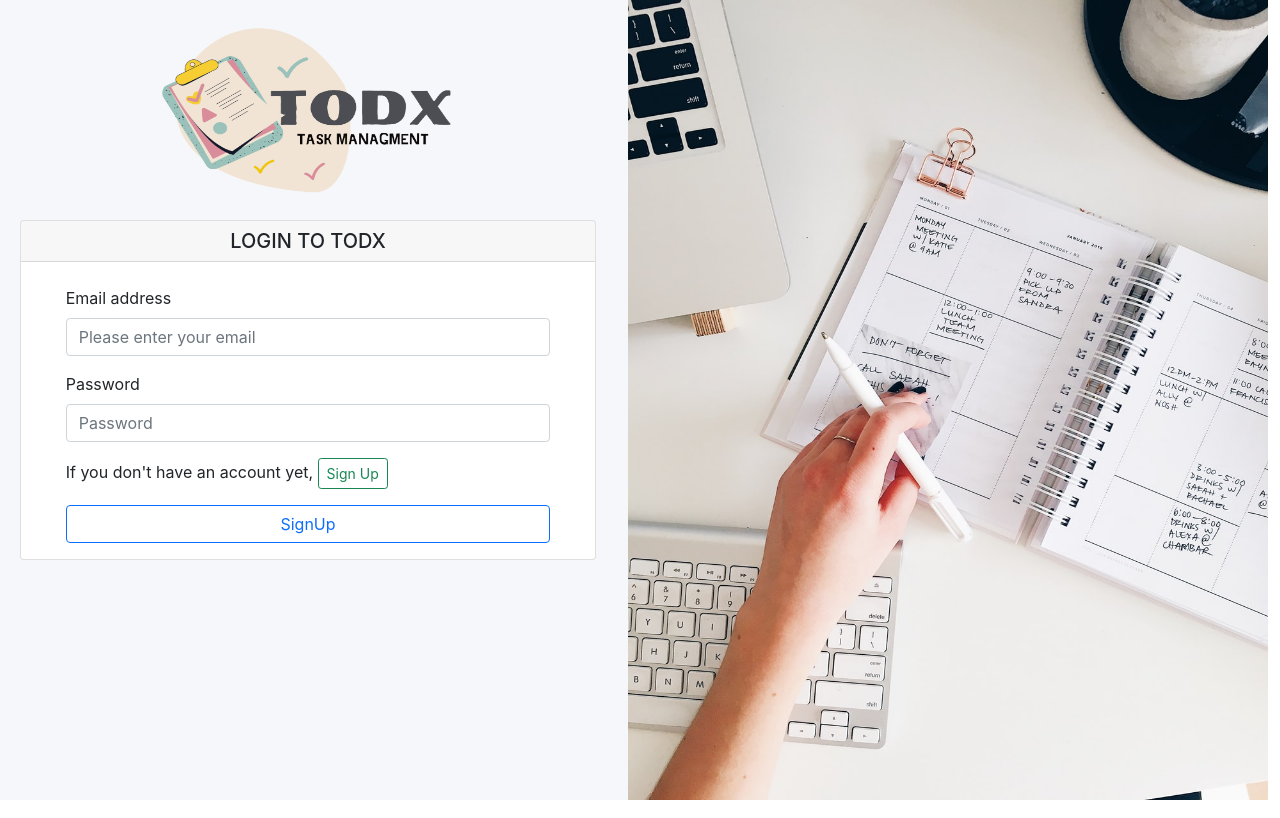
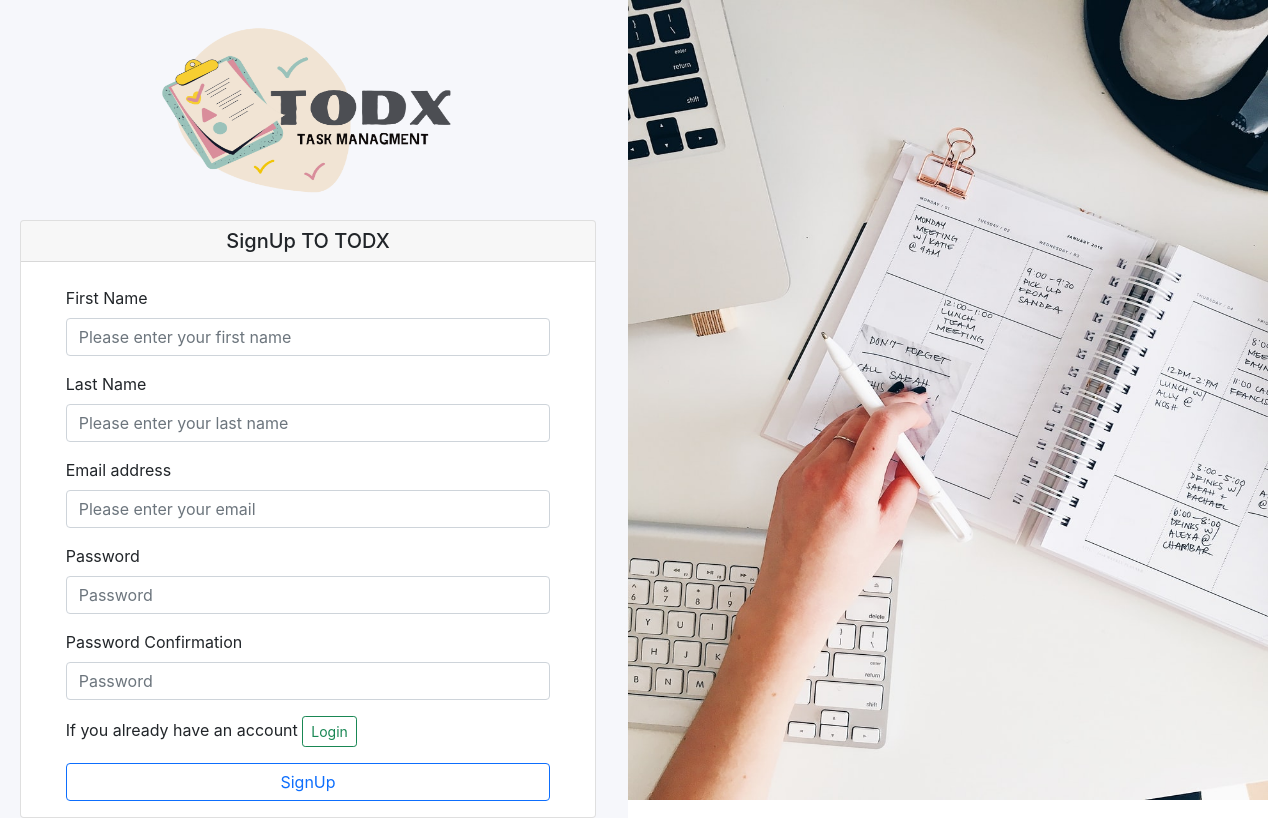
Before and after one commit to EkramMohra/Todx, a React (Create React App) app: page /signup in a window 1280 px wide. Built offline with nearby package versions, Linux system fonts and the light colour scheme; no server answers.

Commit message:
signup fix

```diff
--- a/src/Components/Authentication/SignUp.js
+++ b/src/Components/Authentication/SignUp.js
@@ -9,6 +9,7 @@ import Alert from 'react-bootstrap/Alert'
 import './styles/login.css'
 import background from './images/login-todx.jpeg'
 import logo from '../../images/logo.png'
+import { withRouter } from "react-router";
 
 const SignUp = (props) => {
   const [first, setFirst] = useState("");
@@ -52,16 +53,19 @@ const SignUp = (props) => {
 
     if (!first || !last || !email || !password) {
       seterrorMsg("please fill in all inputs")
+      setShow(true)
       return
     }
 
     if (!email.match(mailformat)) {
       seterrorMsg("please enter a valid email")
+      setShow(true)
       return
     }
 
     if(!confirmPassword(password, passwordConfirm)){
       seterrorMsg("Password Not Matched")
+      setShow(true)
       return
     }
 
@@ -80,21 +84,44 @@ const SignUp = (props) => {
         setEmail("")
         setPassword("")
         seterrorMsg("")
+        props.history.push(`/`)
       })
   }
 
-  const login = () =>  props.history.push(`/`)
+  const login = () =>  props.history.push('/')
   return (
     <Row className="row-style" >
 
         <Col sm={6} className="col-style left-side">
           <img  className="logo-login" src={logo}  alt="img login"/>
           <Card className="login-todx">
-            <Card.Header as="h5" className="header-card">LOGIN TO TODX</Card.Header>
+            <Card.Header as="h5" className="header-card">SignUp TO TODX</Card.Header>
             <Card.Body className="body-card">
               <Card.Title> { show ? <Alert key="error" variant="danger" > {errorMsg} </Alert> : null } </Card.Title>
               <Card.Text>
               <Form >
+              <Form.Group className="mb-3" controlId="formBasicEmail">
+                  <Form.Label>First Name</Form.Label>
+                  <Form.Control
+                        type="text"
+                        name="first"
+                        value={first}
+                        onChange={handleInputChange}
+                        placeholder="Please enter your first name"
+                  />
+                </Form.Group>
+
+                <Form.Group className="mb-3" controlId="formBasicEmail">
+                  <Form.Label>Last Name</Form.Label>
+                  <Form.Control
+                        type="text"
+                        name="last"
+                        value={last}
+                        onChange={handleInputChange}
+                        placeholder="Please enter your last name"
+                  />
+                </Form.Group>
+
                 <Form.Group className="mb-3" controlId="formBasicEmail">
                   <Form.Label>Email address</Form.Label>
                   <Form.Control
@@ -117,8 +144,21 @@ const SignUp = (props) => {
                       placeholder="Password"
                   />
                 </Form.Group>
+
+                <Form.Group className="mb-3" controlId="formBasicPassword">
+                  <Form.Label>Password Confirmation</Form.Label>
+                  <Form.Control
+                      type="password"
+                      name="password-confirm"
+                      className="input"
+                      value={passwordConfirm}
+                      onChange={handleInputChange}
+                      placeholder="Password"
+                  />
+                </Form.Group>
+
                 <Form.Group className="mb-3" controlId="formBasicCheckbox">
-                  If you don't have an account yet,  <Button variant="outline-success" size="sm" onClick={login}>Sign Up</Button>
+                  If you already have an account   <Button variant="outline-success" key="loginBtn" size="sm" onClick={login}>Login</Button>
                 </Form.Group>
               </Form>
               </Card.Text>
@@ -132,68 +172,4 @@ const SignUp = (props) => {
   );
 };
 
-export default SignUp;
-
-// <div className="box" id="box">
-//         <h3>Sign Up</h3>
-//         <label>first</label>
-//         <br />
-//         <input
-//           type="text"
-//           id="first"
-//           className="input"
-//           name="first"
-//           value={first}
-//           onChange={handleInputChange}
-//         />
-//         <br />
-//         <label>last</label>
-//         <br />
-//         <input
-//           type="text"
-//           id="last"
-//           className="input"
-//           name="last"
-//           value={last}
-//           onChange={handleInputChange}
-//         />
-//         <br />
-//         <label>email</label>
-//         <br />
-//         <input
-//           type="text"
-//           id="email"
-//           name="email"
-//           className="input"
-//           value={email}
-//           onChange={handleInputChange}
-//         />
-//         <br />
-//         <label>password</label>
-//         <br />
-//         <input
-//           type="password"
-//           id="password"
-//           name="password"
-//           className="input"
-//           value={password}
-//           onChange={handleInputChange}
-//         />
-//         <br />
-//         <label>password Confirmation</label>
-//         <br />
-//         <input
-//           type="password"
-//           id="password-confirm"
-//           name="password-confirm"
-//           className="input"
-//           value={passwordConfirm}
-//           onChange={handleInputChange}
-//         />
-//         <br />
-//         <button className="signUp-btn" onClick={addNewUser}>
-//           Sign Up
-//         </button>
-//         <br />
-//         <span>{errorMsg}</span>
-//       </div>
+export default withRouter(SignUp)
```
